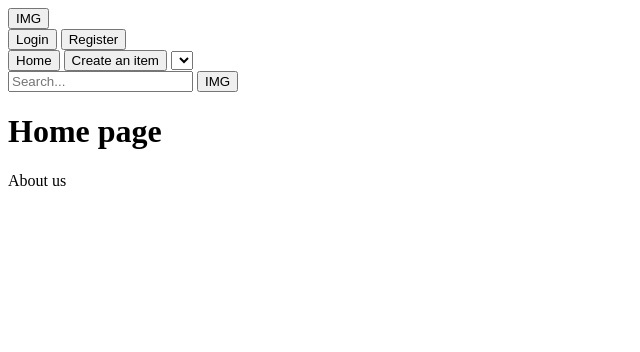
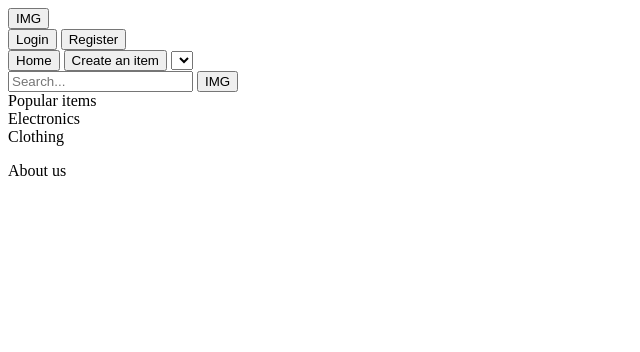
Before and after one commit to birnarunkarls/FireSale, a Django app: page / in a window 1280 px wide. Shown: the top 352 px of the page, without its empty margins (0-640 px from the left). Run offline with Django 4.2, Linux system fonts and the light colour scheme; lists and menus that the app fills with data are empty.

Commit message:
html breytingar á  fire sale og nav bar

```diff
--- a/templates/fire_sale/category.html
+++ b/templates/fire_sale/category.html
@@ -2,6 +2,6 @@
 
 {% block content %}
 
-    <h1>Category</h1>
+    <div>Electronics</div>
 
 {% endblock %}
--- a/templates/fire_sale/home_page.html
+++ b/templates/fire_sale/home_page.html
@@ -1,5 +1,9 @@
 {% extends 'base.html' %}
 
 {% block content %}
-    <h1>Home page</h1>
+    <div>
+        <div>Popular items</div>
+        <div>Electronics</div>
+        <div>Clothing</div>
+    </div>
 {% endblock %}
```
Also changed, not shown: templates/fire_sale/about.html (+6 -7 lines), templates/navigation_bar.html (+20 -20 lines).
